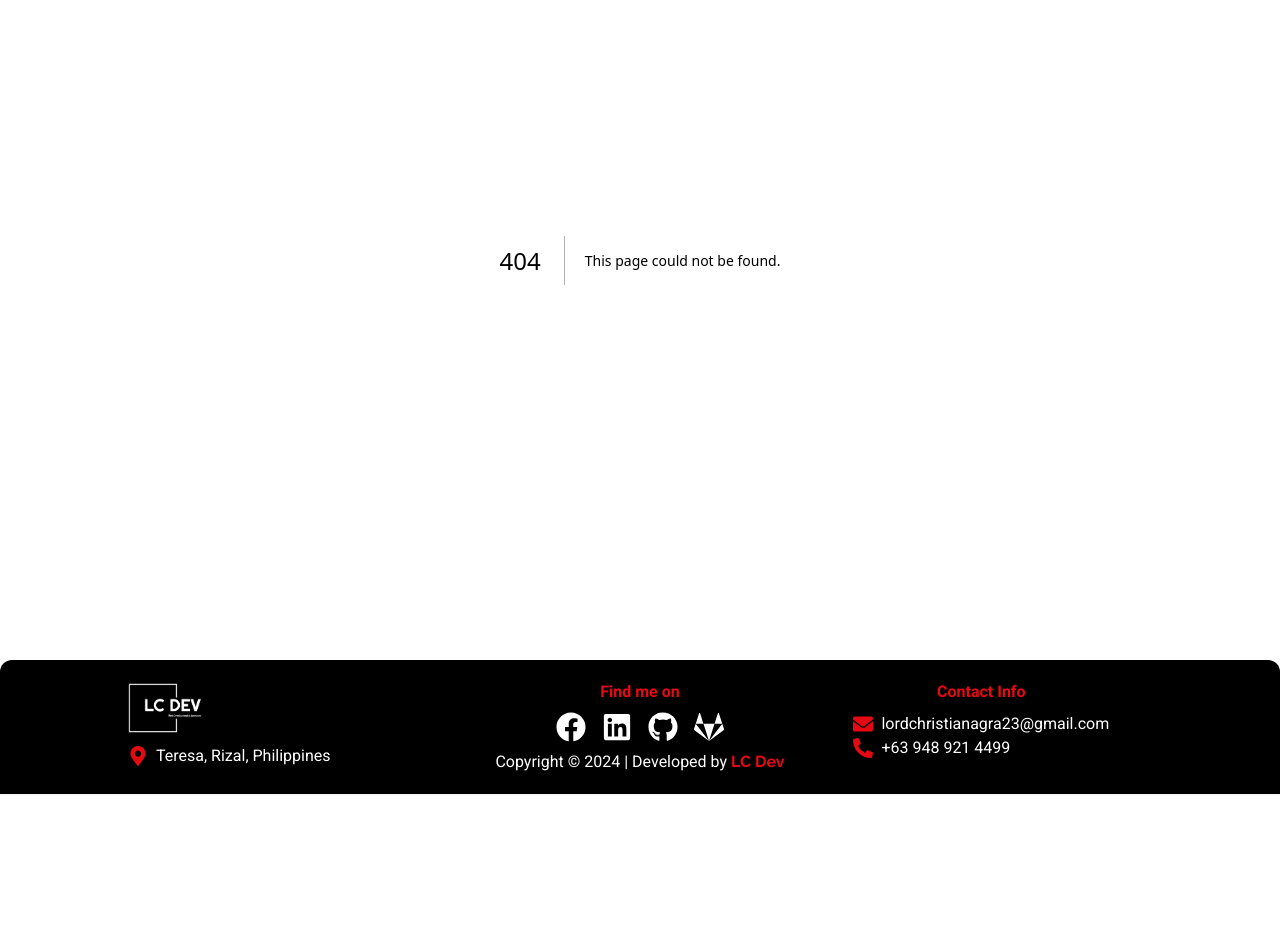
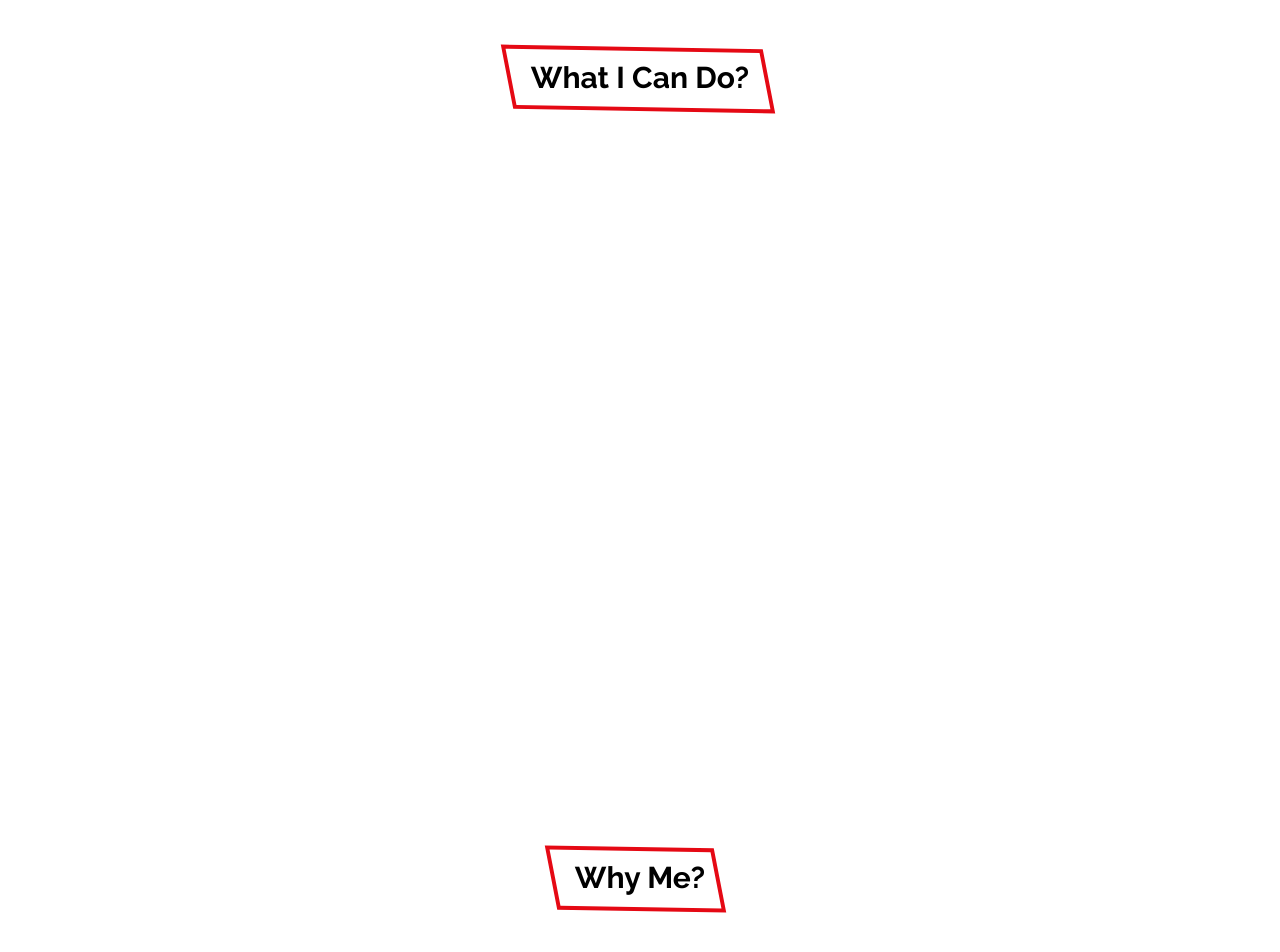
Before and after one commit to LC-Dev-23/lc-dev-portfolio, a Next.js app: page /services in a window 1280 px wide. Before the commit this address had no page. Shown: the part 140-1092 px from the top of the page. Before the commit the page ends 934 px from the top, so only its background shows below. Built offline with nearby package versions, Linux system fonts and the light colour scheme.

Commit message:
docs: turning resume page to services page and creating sections and heading

```diff
--- a/app/(pages)/resume/page.tsx
+++ /dev/null
@@ -1,11 +0,0 @@
-import React from 'react'
-
-const ServicesPage = () => {
-  return (
-    <main>
-      <h1>Services</h1>
-    </main>
-  )
-}
-
-export default ServicesPage
--- /dev/null
+++ b/app/(pages)/services/page.tsx
@@ -0,0 +1,16 @@
+import FAQSection from "@/components/Layouts/ServicesLayout/FAQSection"
+import WhatICanDoSection from "@/components/Layouts/ServicesLayout/WhatICanDoSection"
+import WhyMeSection from "@/components/Layouts/ServicesLayout/WhyMeSection"
+
+
+const ServicesPage = () => {
+  return (
+    <main>
+      <WhatICanDoSection />
+      <WhyMeSection />
+      <FAQSection />
+    </main>
+  )
+}
+
+export default ServicesPage
--- /dev/null
+++ b/components/Layouts/ServicesLayout/FAQSection.tsx
@@ -0,0 +1,11 @@
+import Section from '@/components/Section'
+
+const FAQSection = () => {
+    return (
+        <Section className="py-20 lg:py-40">
+            <h2 className="text-2xl md:text-3xl font-semibold font-display text-center py-10"><span className="font-special relative after:absolute after:block after:w-[170%] after:h-16 after:bg-transparent after:border-4 after:border-primaryRed after:bottom-[-1rem] after:-z-10 after:-left-6 after:transition-transform after:duration-300 hover:after:transform after:skew-x-12 after:rotate-1">FAQ</span></h2>
+        </Section>
+    )
+}
+
+export default FAQSection
--- /dev/null
+++ b/components/Layouts/ServicesLayout/WhatICanDoSection.tsx
@@ -0,0 +1,11 @@
+import Section from '@/components/Section'
+
+const WhatICanDoSection = () => {
+    return (
+        <Section className="py-20 lg:py-40">
+            <h2 className="text-2xl md:text-3xl font-semibold font-display text-center py-10"><span className="font-special relative after:absolute after:block after:w-[120%] after:h-16 after:bg-transparent after:border-4 after:border-primaryRed after:bottom-[-1rem] after:-z-10 after:-left-6 after:transition-transform after:duration-300 hover:after:transform after:skew-x-12 after:rotate-1">What I Can Do?</span></h2>
+        </Section>
+    )
+}
+
+export default WhatICanDoSection
--- /dev/null
+++ b/components/Layouts/ServicesLayout/WhyMeSection.tsx
@@ -0,0 +1,11 @@
+import Section from '@/components/Section'
+
+const WhyMeSection = () => {
+    return (
+        <Section className="py-20 lg:py-40">
+            <h2 className="text-2xl md:text-3xl font-semibold font-display text-center py-10"><span className="font-special relative after:absolute after:block after:w-[130%] after:h-16 after:bg-transparent after:border-4 after:border-primaryRed after:bottom-[-1rem] after:-z-10 after:-left-6 after:transition-transform after:duration-300 hover:after:transform after:skew-x-12 after:rotate-1">Why Me?</span></h2>
+        </Section>
+    )
+}
+
+export default WhyMeSection
```
